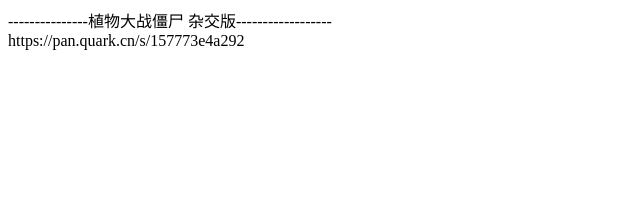
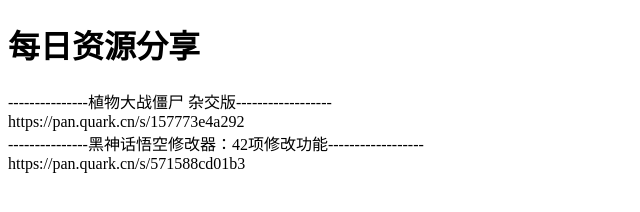
Before and after one commit to zyfx755/zyfx755.github.io, a plain HTML site: page index.html in a window 1280 px wide. Shown: the whole page, without its empty margins (0-640 px from the left). Drawn offline with nearby package versions, Linux system fonts and the light colour scheme.

Commit message:
Update index.html

```diff
--- a/index.html
+++ b/index.html
@@ -5,10 +5,15 @@
     <title>每日资源分享</title>
     <script src="https://code.jquery.com/jquery-2.1.1.min.js"></script>
     <meta name="referrer" content="no-referrer">
+    <h1>每日资源分享</h1>
     <div>
         <div>---------------植物大战僵尸 杂交版------------------</div>
         <div>
             https://pan.quark.cn/s/157773e4a292
+        </div>
+        <div>---------------黑神话悟空修改器：42项修改功能------------------</div>
+        <div>
+            https://pan.quark.cn/s/571588cd01b3
         </div>
     </div>
     <div id="image1" style="width: 100px;height: 100px;" hidden>
```
